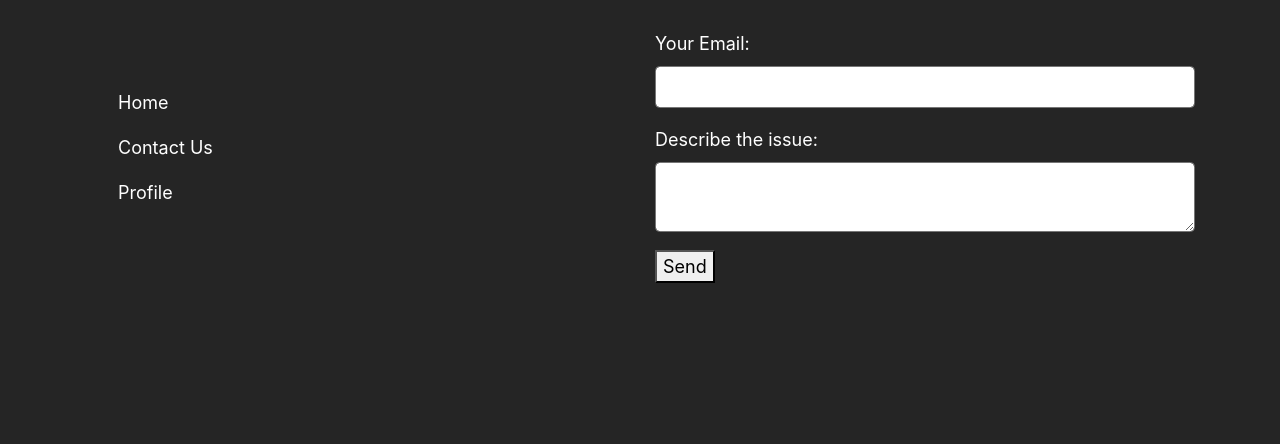
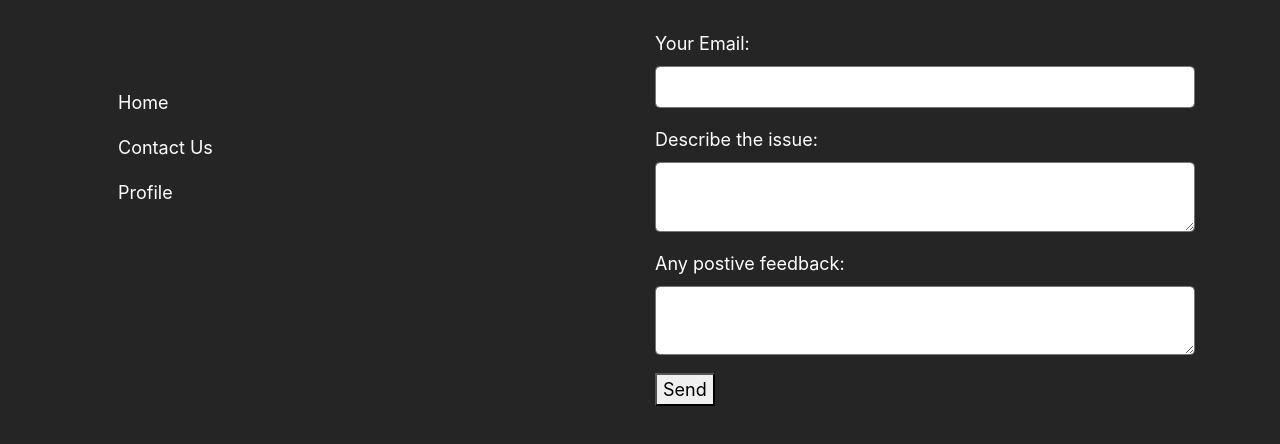
Before and after one commit to Rawgher/Codelaboration, a Gatsby site: page /contact-us in a window 1280 px wide. Shown: the part 160-604 px from the top of the page. Built offline with nearby package versions, Linux system fonts and the light colour scheme; Gatsby itself is replaced by a stand-in of ours.

Commit message:
last push

```diff
--- a/src/components/ContactForm/contactForm.js
+++ b/src/components/ContactForm/contactForm.js
@@ -30,6 +30,16 @@ const contactForm = () => (
             />
           </div>
 
+          <div class="form-group">
+            <label for="feedback">Any postive feedback:</label>
+            <textarea
+              type="description"
+              class="form-control"
+              id="feedback"
+              name="_feedback"
+            />
+          </div>
+
           <button type="submit">Send</button>
         </form>
       </div>
```
